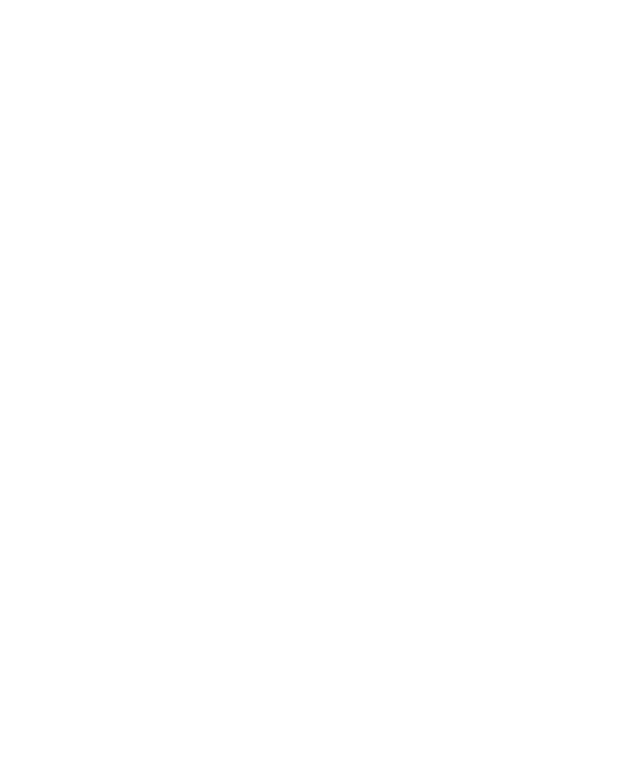
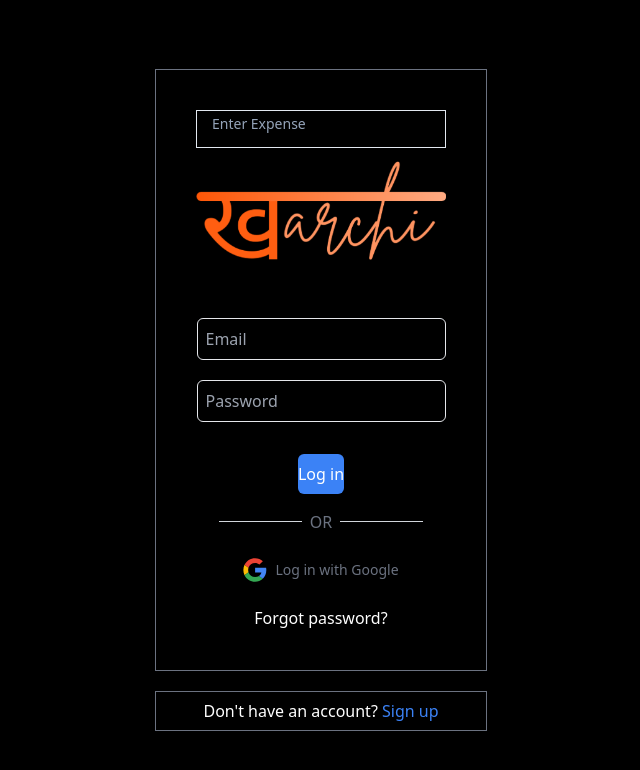
Before and after one commit to AavishLilani/Kharchi2, a React (Vite) app: page / in a window 1280 px wide. Before the commit this address had no page. Shown: the top 770 px of the page, without its empty margins (319-959 px from the left). Built offline with nearby package versions, Linux system fonts and the light colour scheme.

Commit message:
Update App.jsx

```diff
--- a/src/App.jsx
+++ b/src/App.jsx
@@ -9,7 +9,7 @@
 
 
     <Routes>
-      <Route path='/signin' element={<Loginpage />} />
+      <Route path='/' element={<Loginpage />} />
       <Route path='/signup' element={<SignupPage />} />
     </Routes>
   )
```
